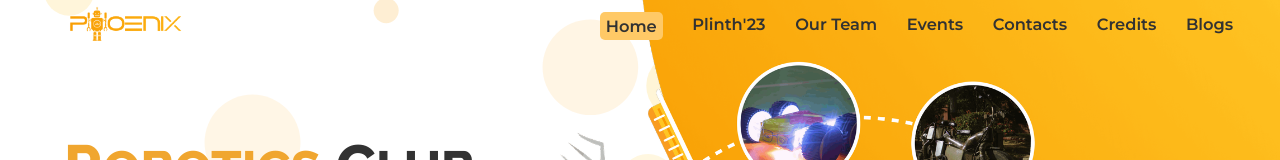
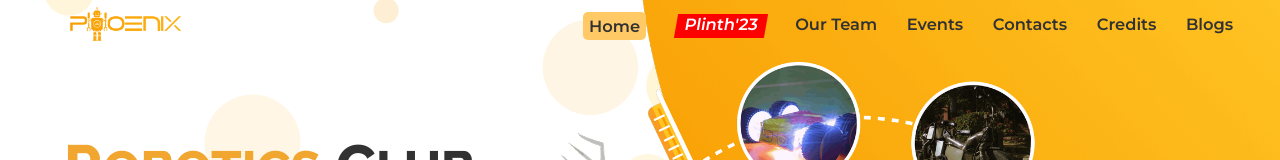
Before and after one commit to VI5H4L/Phoenix, a React (Create React App) app: page / in a window 1280 px wide. Shown: the top 160 px of the page. Built offline with nearby package versions, Linux system fonts and the light colour scheme.

Commit message:
plinth design changes

```diff
--- a/src/Components/Navbar.js
+++ b/src/Components/Navbar.js
@@ -170,9 +170,8 @@ export default function Navbar(props) {
             <li>
               <a
                 className={`${Navcss.hover_underline_animation} ${
-                  isActive3 && Navcss.clickactive
+                   Navcss.clickactive1
                   } `}
-                activeclassname={Navcss.clickactive}
                 onClick={()=>{
                   handleToggle3();
                   handleToggle();
@@ -180,7 +179,7 @@ export default function Navbar(props) {
                 }}
                 href="https://plinth.co.in/" target=" _blank"
               >
-                Plinth'23
+                <span className={`${Navcss.plinth}`}>Plinth'23</span>
               </a>
             </li>
 
--- a/src/Navbar.module.css
+++ b/src/Navbar.module.css
@@ -77,6 +77,27 @@ a{
     padding-right: 6px;
     padding-top: 4px;
 
+}
+.clickactive1{
+    /* background-color: #F0A62F;
+    border: 2px solid yellow;
+    border-radius: 5px;
+    padding-left: 6px;
+    padding-right: 6px;
+    padding-top: 4px; */
+
+    width: 90px;
+	height: 100%;
+	transform: skew(-10deg);
+	background: #4B3688;
+	background: #003672;
+	background: #ff0000;
+
+    color: white;
+
+}
+.plinth{
+	transform: skew(20deg);
 }
 .rightnav{
     width: 55%;
```
